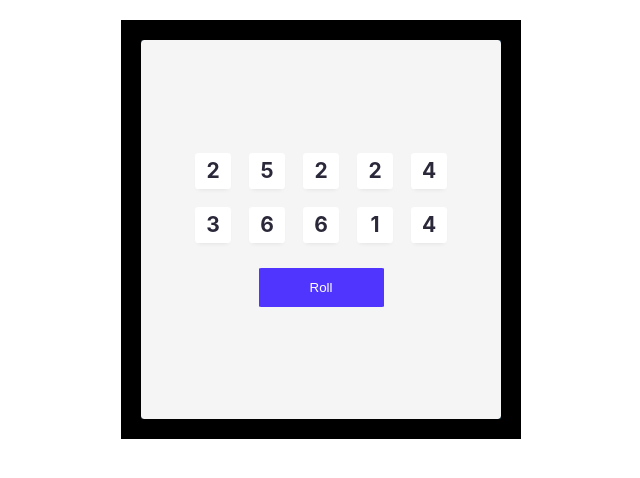
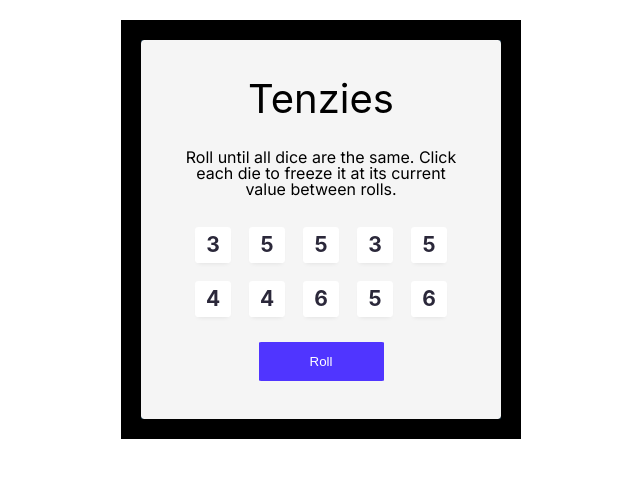
Before and after one commit to davide2894/react-course-tenzies-game, a React (Create React App) app: page / in a window 1280 px wide. Shown: the top 478 px of the page, without its empty margins (319-959 px from the left). Built offline with nearby package versions, Linux system fonts and the light colour scheme.

Commit message:
feat: hold die selection and add instructions

```diff
--- a/src/_shared.scss
+++ b/src/_shared.scss
@@ -13,3 +13,4 @@ $wild-sand: #F5F5F5;
 $steel-gray: #2B283A;
 $white: #FFFFFF;
 $electric-violet: #5035FF;
+$pastel-green: #59E391;
--- a/src/components/app/App.jsx
+++ b/src/components/app/App.jsx
@@ -5,36 +5,82 @@ import { nanoid } from 'nanoid';
 
 function App() {
 /**
- * Challenge: Create a `Roll Dice` button that will re-roll
- * all 10 dice
+ * Challenge: Update the `rollDice` function to not just roll
+ * all new dice, but instead to look through the existing dice
+ * to NOT role any that are being `held`.
  *
- * Clicking the button should generate a new array of numbers
- * and set the `dice` state to that new array (thus re-rendering
- * the array to the page)
+ * Hint: this will look relatively similiar to the `holdDice`
+ * function below. When creating new dice, remember to use
+ * `id: nanoid()` so any new dice have an `id` as well.
  */
+
   const [dice, setDice] = useState(allNewDice());
 
   function allNewDice(){
     var newDiceArray = [];
     for(var i = 0; i < 10; i++) {
-      newDiceArray.push(Math.floor(Math.random() * (6 - 1 + 1) + 1));
+      newDiceArray.push(
+        createNewDie()
+      );
     }
     return newDiceArray;
   }
 
-  const diceElements = dice.map(die => <Die key={nanoid()} value={die}/>);
+  function createNewDie(){
+    return {
+      id: nanoid(),
+      isHeld: false,
+      number: Math.floor(Math.random() * (6 - 1 + 1) + 1)
+    };
+  }
 
-  function rollDice(){
-    setDice(allNewDice());
+  function updateDice(){
+    setDice(prevDice => {
+      return prevDice.map(die => {
+        if(die.isHeld) {
+          return die;
+        } else {
+          return createNewDie();
+        }
+      })
+    })
   }
+
+  function onDieClickHandler(evt, id){
+    console.log({evt, id});
+    setDice(dicePrevState => {
+      return dicePrevState.map(die => {
+        if(die.id === id) {
+          return {
+            ...die,
+            isHeld: !die.isHeld
+          }
+        } else {
+          return die;
+        }
+      });
+    });
+  }
+
+  const diceElements = dice.map(die => {
+    return <Die
+      key={die.id}
+      id={die.id}
+      value={die.number}
+      isHeld={die.isHeld}
+      onDieClickHandler={onDieClickHandler}
+    />
+  });
 
   return (
     <div className="app">
       <main>
+        <h1 className="app__title">Tenzies</h1>
+        <p className="app__instructions">Roll until all dice are the same. Click each die to freeze it at its current value between rolls.</p>
         <div className="dices">
           {diceElements}
         </div>
-        <button className="rollButton" onClick={rollDice}>Roll</button>
+        <button className="rollButton" onClick={updateDice}>Roll</button>
       </main>
     </div>
   );
--- a/src/components/app/App.scss
+++ b/src/components/app/App.scss
@@ -9,6 +9,16 @@
   margin: 20px auto;
   border: 20px solid;
   background-color: $elephant;
+
+  &__title {
+    font-size: rem(40px);
+    margin: 0;
+  }
+
+  &__instructions {
+    font-family: "Inter", sans-serif;
+    margin: 30px 40px;
+    text-align: center;  }
 }
 
 main {
--- a/src/components/die/Die.jsx
+++ b/src/components/die/Die.jsx
@@ -1,8 +1,12 @@
 import "./Die.scss";
 
 function Die(props) {
+  const isHeldClassName = props.isHeld ? "die--held" : "";
   return (
-    <div className="die">
+    <div
+      className={`die ${isHeldClassName}`}
+      onClick={(evt) => props.onDieClickHandler(evt, props.id)}
+    >
       <h2 className="die__number">{props.value}</h2>
     </div>
   )
--- a/src/components/die/Die.scss
+++ b/src/components/die/Die.scss
@@ -12,4 +12,10 @@
     align-items: center;
     border-radius: 10%;
     box-shadow: 0px 3px 5px -3px rgb(0 0 0 / 10%);
+    cursor: pointer;
+
+    &--held {
+        background-color: $pastel-green;
+        pointer-events: none;
+    }
 }
```
